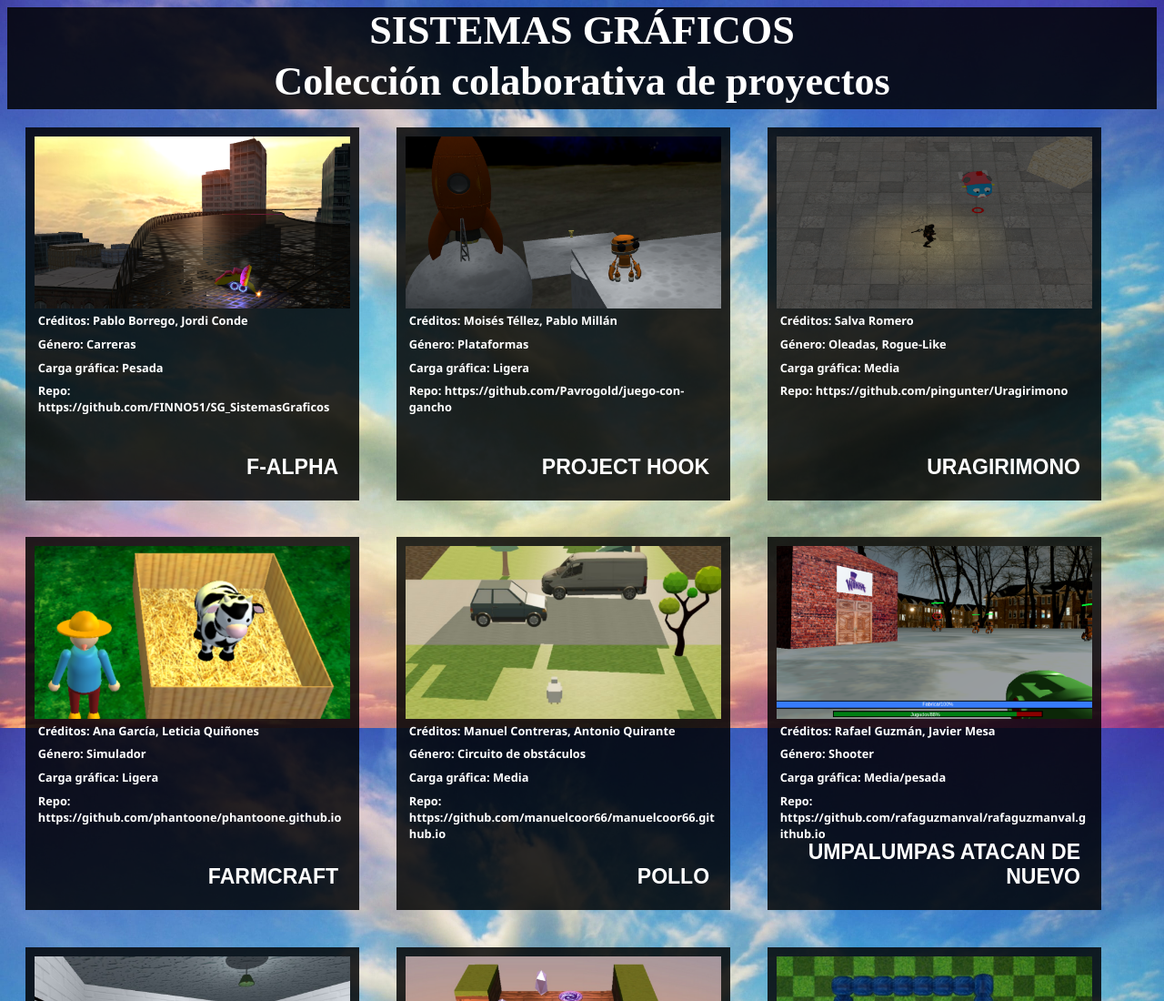
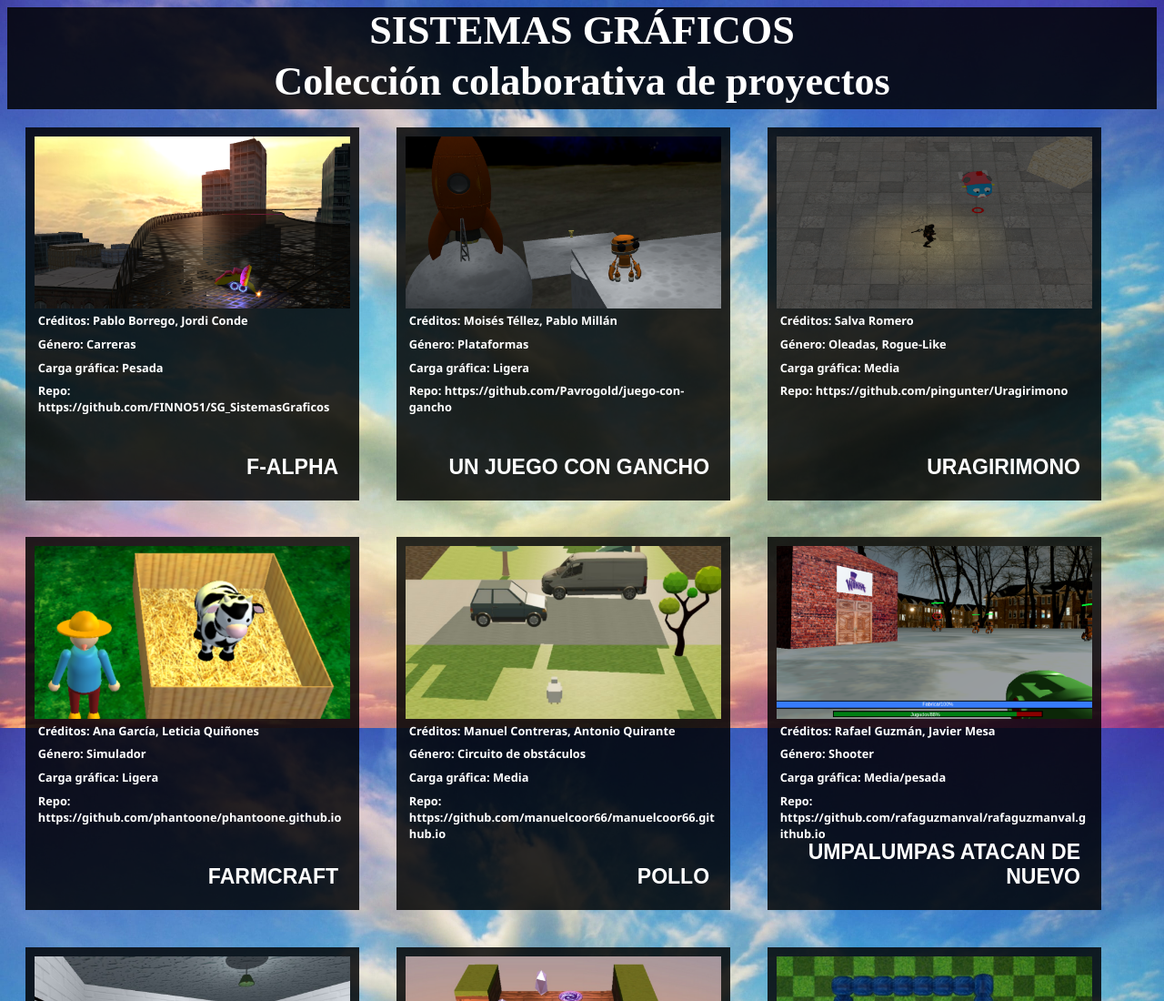
Before and after one commit to FINNO51/SG_COLLAB, a website: page dist/index.html in a window 1280 px wide. Shown: the top 1100 px of the page at 91% size. Drawn offline with Linux system fonts and the light colour scheme.

Commit message:
pavrogolf

```diff
--- a/dist/index.html
+++ b/dist/index.html
@@ -33,7 +33,7 @@
         <a class="data">Género: Plataformas</a>
         <a class="data">Carga gráfica: Ligera</a>
         <a class="data">Repo: https://github.com/Pavrogold/juego-con-gancho</a>
-        <a class="name">PROJECT HOOK</a>
+        <a class="name">UN JUEGO CON GANCHO</a>
       </div>
       <div class="column" onclick="location.href='https://pingunter.github.io/Uragirimono/game/';" style="cursor: pointer;">
         <img class="data" src="imgs/uragirimono.png" alt="Uragirimono"/>
```
